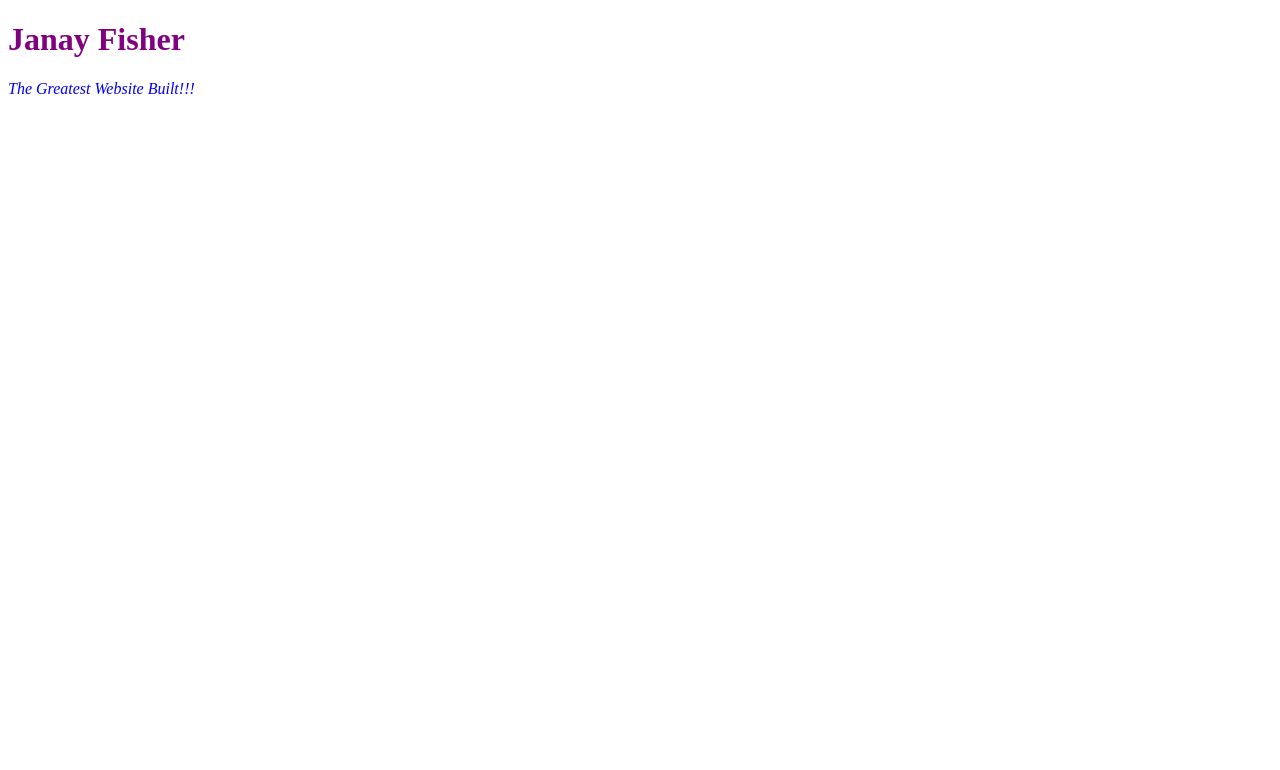
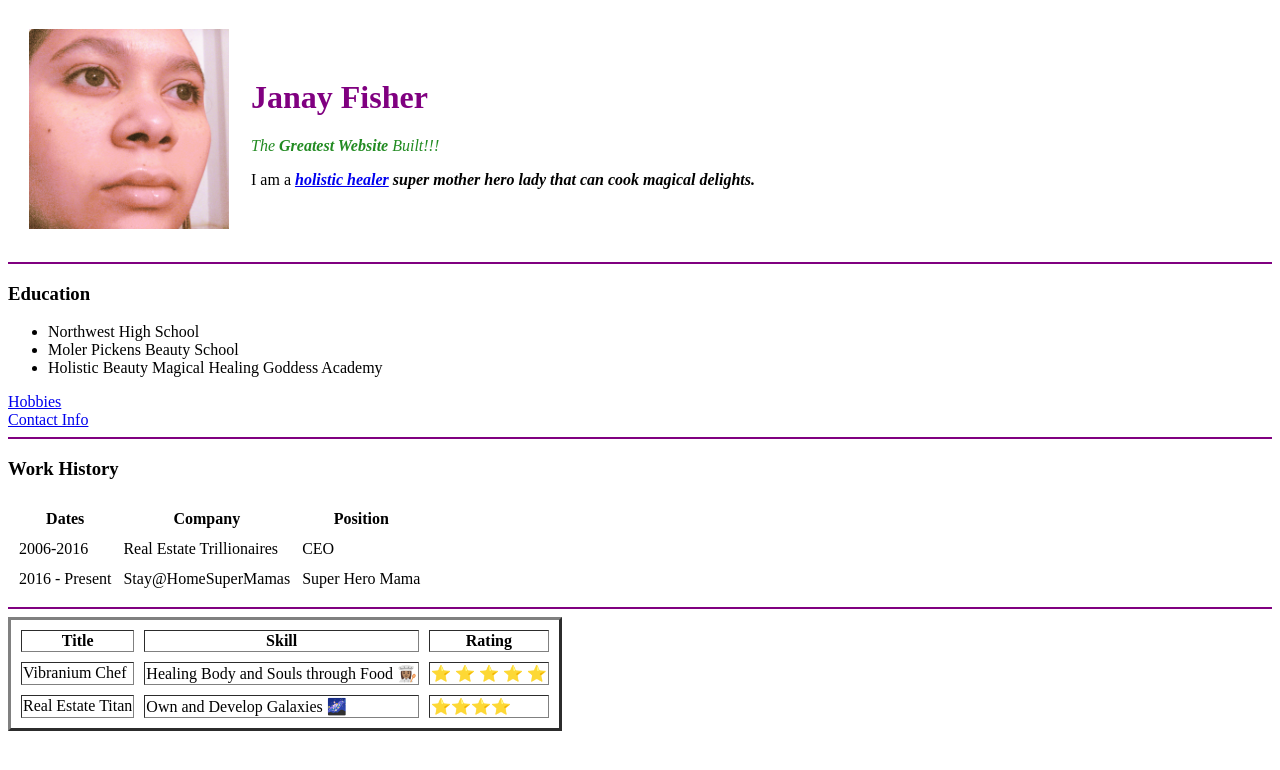
Before and after one commit to fijanay/html-personal-site, a plain HTML site: page index.html in a window 1280 px wide. Drawn offline with Linux system fonts and the light colour scheme.

Commit message:
added web pages

```diff
--- a/index.html
+++ b/index.html
@@ -1,15 +1,126 @@
 <!DOCTYPE html>
 <html lang="en" dir="ltr">
 
-  <head>
+<head>
   <meta charset="utf-8">
   <title>💯Janay's site💯 </title>
-  </head>
+</head>
 
-  <body>
-  <h1 style="color:purple;"> Janay Fisher </h1>
-  <p style="color:blue;"> <i>The Greatest Website Built!!!</i> </p>
+<body>
 
-  </body>
+  <table cellspacing="20">
+
+
+    <tr>
+
+      <td>
+        <img src="Images\My Pics 076.jpg" width="200" height="200" alt="Picture Not Found">
+      </td>
+
+      <td>
+
+        <h1 style="color:purple;"> Janay Fisher </h1>
+        <p style="color:#228B22;"> <em> The <strong> Greatest Website </strong> Built!!!</em>
+        </p>
+        <p>
+          I am a <em><strong><a href="https://www.youtube.com/watch?v=DWzskeaW8Vs">
+                holistic healer</a> super mother hero lady that can cook magical delights.</strong></em>
+        </p>
+
+      </td>
+
+    </tr>
+
+  </table>
+
+  <hr color=purple>
+
+  <h3>Education</h3>
+
+  <!--
+      <p>Northwest High School Graduated 2006 </p>
+      <p>Moler Pickens Beauty School Graduated 2016</p>
+      <p>Holistic Beauty Magical Healing Goddess Academy Currently</p>
+    -->
+
+  <ul>
+
+    <li>Northwest High School</li>
+    <li>Moler Pickens Beauty School</li>
+    <li>Holistic Beauty Magical Healing Goddess Academy</li>
+
+  </ul>
+
+  <a href="hobbies.html">Hobbies</a>
+
+  <br>
+
+  <a href="contactinfo.html">Contact Info</a>
+
+  <hr color="purple">
+
+  <h3>Work History</h3>
+
+
+
+  <table cellspacing="10">
+
+    <thead>
+      <th>Dates</th>
+      <th>Company</th>
+      <th>Position</th>
+    </thead>
+
+    <tbody>
+
+      <tr>
+        <td>2006-2016</td>
+        <td>Real Estate Trillionaires</td>
+        <td>CEO</td>
+      </tr>
+
+      <tr>
+        <td>2016 - Present</td>
+        <td>Stay@HomeSuperMamas</td>
+        <td>Super Hero Mama</td>
+      </tr>
+
+    </tbody>
+
+  </table>
+
+  <hr color="purple">
+
+  <table cellspacing="10" border="3">
+
+    <thead>
+      <th>Title</th>
+      <th>Skill</th>
+      <th>Rating</th>
+    </thead>
+
+    <tbody>
+
+      <tr>
+        <td>Vibranium Chef</td>
+        <td>Healing Body and Souls through Food 👩🏽‍🍳</td>
+        <td>⭐️ ⭐️ ⭐️ ⭐️ ⭐️ </td>
+      </tr>
+
+      <tr>
+        <td>Real Estate Titan</td>
+        <td> Own and Develop Galaxies 🌌</td>
+        <td>⭐️⭐️⭐️⭐️</td>
+      </tr>
+
+    </tbody>
+
+  </table>
+
+
+
+
+
+</body>
 
 </html>
```
Also changed, not shown: contactinfo.html (added, +32 -0 lines), hobbies.html (added, +15 -0 lines), Images/My Pics 076.jpg (added), 1 other file.
